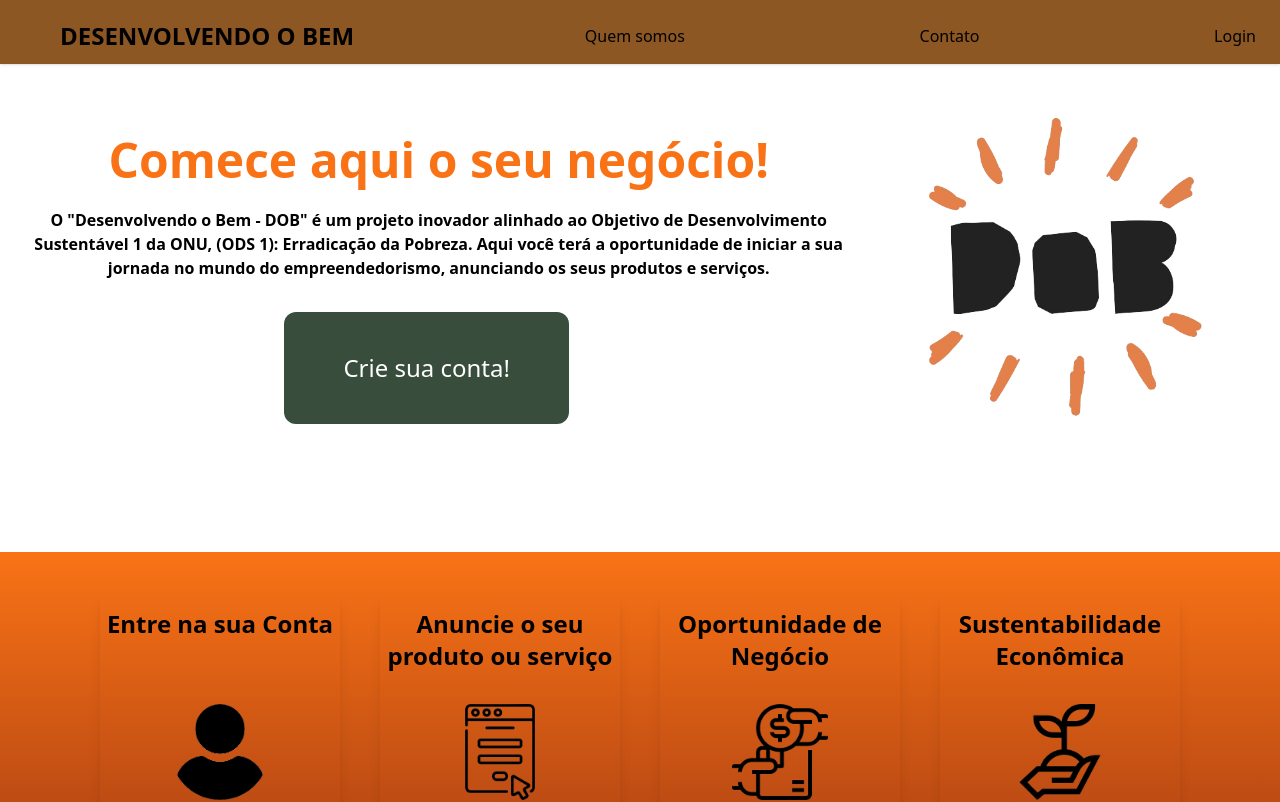
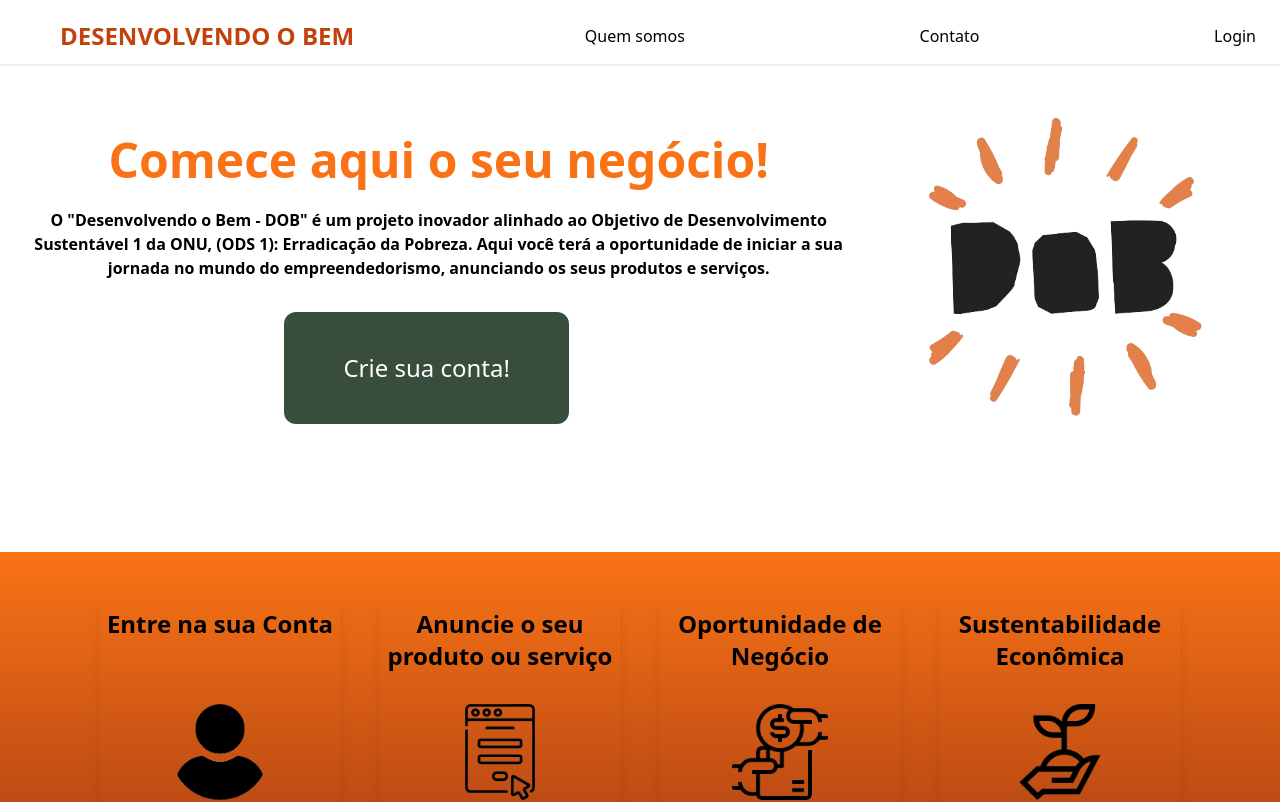
Before and after one commit to projetodob/dob-frontend, a React (Vite) app: page / in a window 1280 px wide. Shown: the top 802 px of the page. Built offline with nearby package versions, Linux system fonts and the light colour scheme.

Commit message:
update do navbar

```diff
--- a/src/components/navbar/NavbarInicio.tsx
+++ b/src/components/navbar/NavbarInicio.tsx
@@ -38,9 +38,9 @@ function NavbarInicio() {
 else
   {
     navbarComponent = (
-      <div className='w-full h-[4rem] bg-laranjaEsc shadow border-gray-200 dark:bg-white'>
+      <div className='w-full h-[4rem] bg-white shadow border-gray-200 dark:bg-white'>
         <div className="max-w-screen-xl flex flex-wrap items-center justify-between mx-auto p-4">
-          <Link to='/' className='hover:rounded-full px-1 py-1 text-2xl font-bold uppercase ml-10'>Desenvolvendo o Bem</Link>
+          <Link to='/' className='hover:rounded-full px-1 py-1 text-2xl text-orange-700 font-bold uppercase ml-10'>Desenvolvendo o Bem</Link>
 
 
             <a href="/sobre" className='py-2 px-2 hover:border-b-2 hover:border-green-500 hover:font-bold'>Quem somos</a>
```
Also changed, not shown: 1 other file (tests, documents, lock files or other folders).
